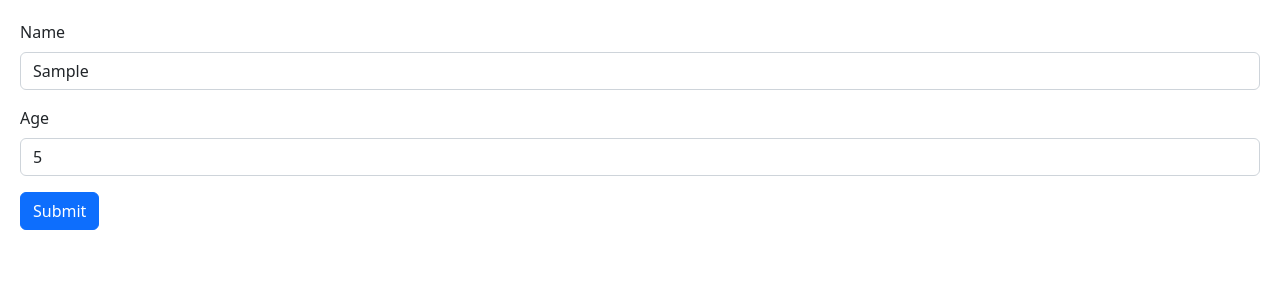
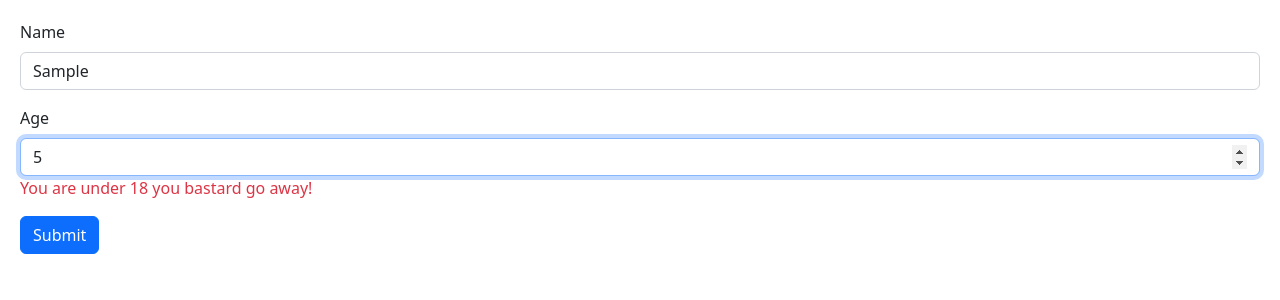
Before and after one commit to SvechnikovYaroslav/PET_Steam, a React (Vite) app: page / in a window 1280 px wide. Both pictures are taken after typing "Sample", "5" into the empty fields and a click on the button "Submit". Shown: the top 300 px of the page. Built offline with nearby package versions, Linux system fonts and the light colour scheme.

Commit message:
integrated validation with zod lib

```diff
--- a/package.json
+++ b/package.json
@@ -9,11 +9,13 @@
     "preview": "vite preview"
   },
   "dependencies": {
+    "@hookform/resolvers": "^2.9.11",
     "bootstrap": "^5.2.3",
     "react": "^18.2.0",
     "react-dom": "^18.2.0",
     "react-hook-form": "7.43",
-    "react-icons": "^5.5.0"
+    "react-icons": "^5.5.0",
+    "zod": "^3.20.6"
   },
   "devDependencies": {
     "@types/react": "^18.0.27",
--- a/src/components/ListGroup/Form.tsx
+++ b/src/components/ListGroup/Form.tsx
@@ -1,16 +1,25 @@
 import { FieldValues, useForm } from "react-hook-form";
+import { z } from "zod";
+import { zodResolver } from "@hookform/resolvers/zod";
 
-interface FormData {
-  name: string,
-  age: number,
-}
+const schema = z.object({
+  name: z
+    .string()
+    .min(3, { message: "Name must not be less than 3 characters" }),
+  age: z
+    .number({ invalid_type_error: "Age is required" })
+    .min(18, { message: "You are under 18 you bastard go away!" }),
+});
+
+type FormDate = z.infer<typeof schema>;
 
 const Form = () => {
   const {
     register,
     handleSubmit,
     formState: { errors },
-  } = useForm<FormData>();
+  } = useForm<FormData>({ resolver: zodResolver(schema) });
+
   const onSubmit = (data: FieldValues) => console.log(data);
 
   return (
@@ -20,28 +29,24 @@ const Form = () => {
           Name
         </label>
         <input
-          {...register("name", { required: true, minLength: 3 })}
+          {...register("name")}
           id="name"
           type="text"
           className="form-control"
         />
-        {errors.name?.type === "required" && (
-            <p className="text-danger"> The name is required</p>
-          )}
-          {errors.name?.type === "minLength" && (
-            <p className="text-danger"> The name must be at least 3 characters</p>
-          )}
+        {errors.name && <p className="text-danger"> {errors.name.message}</p>}
       </div>
       <div className="mb-3">
         <label htmlFor="Age" className="form-label">
           Age
         </label>
         <input
-          {...register("age")}
+          {...register("age", { valueAsNumber: true })}
           id="age"
           type="number"
           className="form-control"
         />
+        {errors.age && <p className="text-danger"> {errors.age.message}</p>}
       </div>
       <button className="btn btn-primary" type="submit">
         Submit
```
Also changed, not shown: 1 other file (tests, documents, lock files or other folders).
